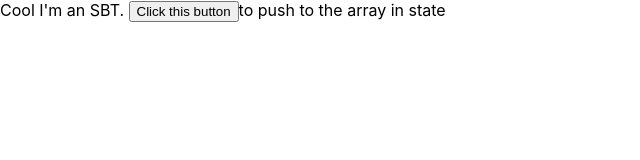
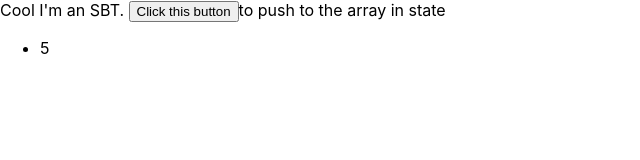
Before and after one commit to hcgaron/immer-generic-module-update, a React (Create React App) app: page / in a window 1280 px wide. Both pictures are taken after a click on the button "Click this button". Shown: the top 160 px of the page, without its empty margins (0-640 px from the left). Built offline with nearby package versions, Linux system fonts and the light colour scheme.

Commit message:
Added rendering of array entries to UL elements to give visual feedback.

```diff
--- a/src/App.tsx
+++ b/src/App.tsx
@@ -1,28 +1,30 @@
-import { useReducer } from 'react';
-import './App.css';
-import { SBT } from './SBT';
-import { produce, Draft, castDraft } from 'immer';
+import { useReducer } from "react";
+import "./App.css";
+import { SBT } from "./SBT";
+import { produce, Draft, castDraft } from "immer";
 
 enum ActionTypes {
-  UpdateSBTState
+  UpdateSBTState,
 }
 
 type UpdateSBTStateAction = {
-  type: ActionTypes.UpdateSBTState,
+  type: ActionTypes.UpdateSBTState;
+  payload: IADCScopedSBTState;
+};
+
+function createUpdateSBTStateAction(
   payload: IADCScopedSBTState
-}
-
-function createUpdateSBTStateAction(payload: IADCScopedSBTState): UpdateSBTStateAction {
+): UpdateSBTStateAction {
   return {
     type: ActionTypes.UpdateSBTState,
-    payload
-  }
+    payload,
+  };
 }
 
 type Actions = UpdateSBTStateAction;
 
 export interface IADCScopedSBTState {
-  [k: string]: any
+  [k: string]: any;
 }
 
 // honestly, we don't even use the state here XD
@@ -33,25 +35,27 @@ function reducer(_state: IADCScopedSBTState, action: Actions) {
   }
 }
 
-const initialState = {}
+const initialState = {};
 
-export type updateStateFunction<T> = (recipe: (draft: Draft<T>) => void) => void;
+export type updateStateFunction<T> = (
+  recipe: (draft: Draft<T>) => void
+) => void;
 // export type updateStateFunction<T> = (fn: (draft: Draft<T>) => WriteableDraft<T>) => void;
-
 
 function App() {
   const [state, dispatch] = useReducer(reducer, initialState);
 
-  function updateSBTState<IADCScopedSBTState>(recipe: updateStateFunction<IADCScopedSBTState>) {
-    const newState = produce(state, recipe)
+  function updateSBTState<IADCScopedSBTState>(
+    recipe: updateStateFunction<IADCScopedSBTState>
+  ) {
+    const newState = produce(state, recipe);
     debugger;
-    dispatch(createUpdateSBTStateAction(newState))
+    dispatch(createUpdateSBTStateAction(newState));
   }
-
 
   return (
     // maybe we have to do an `any` cast in the ADC side
-    <SBT updateState={updateSBTState as any} />
+    <SBT updateState={updateSBTState as any} state={state as any} />
   );
 }
 
--- a/src/SBT.tsx
+++ b/src/SBT.tsx
@@ -1,53 +1,66 @@
-import { useEffect } from "react"
-import { IADCScopedSBTState, updateStateFunction } from "./App"
+import { useEffect } from "react";
+import { IADCScopedSBTState, updateStateFunction } from "./App";
 
 interface ISBTState extends IADCScopedSBTState {
   sceneOne: {
-        textInputOne: string,
-        arrayOne: number[],
-        textInputTwo: string
-    },
+    textInputOne: string;
+    arrayOne: number[];
+    textInputTwo: string;
+  };
   sceneTwo: {
-        textInputOne: string,
-        isSomeRandomDrawerOpen: boolean,
+    textInputOne: string;
+    isSomeRandomDrawerOpen: boolean;
     someComplexObject: {
-            [k: string]: boolean
-        }
-    }
+      [k: string]: boolean;
+    };
+  };
 }
 
 interface SBTProps {
-    updateState: updateStateFunction<ISBTState>
+  updateState: updateStateFunction<ISBTState>;
+  state: ISBTState;
 }
 
 const initialState: ISBTState = {
   sceneOne: {
     textInputOne: "",
     arrayOne: [],
-        textInputTwo: ""
+    textInputTwo: "",
   },
   sceneTwo: {
     textInputOne: "",
     isSomeRandomDrawerOpen: false,
-        someComplexObject: {}
-    }
+    someComplexObject: {},
+  },
+};
+
+export function SBT({ updateState, state }: SBTProps) {
+  // initialize our state when we first load
+  useEffect(() => {
+    updateState((_) => {
+      return initialState;
+    });
+  }, []);
+
+  function handleButtonClick() {
+    updateState((draft) => {
+      // typescript baby!
+      draft.sceneOne.arrayOne.push(5);
+    });
   }
 
-export function SBT({ updateState }: SBTProps) {
-    // initialize our state when we first load
-    useEffect(() => {
-        updateState(_ => {
-            return initialState;
-        })
-    }, [])
-
-    function handleButtonClick() {
-        updateState(draft => {
-            // typescript baby!
-            draft.sceneOne.arrayOne.push(5);
-        })
+  return (
+    <>
+      <div>
+        Cool I'm an SBT.{" "}
+        <button onClick={handleButtonClick}>Click this button</button>to push to
+        the array in state
+      </div>
+      <ul>
+        {state?.sceneOne?.arrayOne?.map((entry, index) => (
+          <li key={index}>{entry}</li>
+        ))}
+      </ul>
+    </>
+  );
 }
-
-
-    return <div>Cool I'm an SBT. <button onClick={handleButtonClick}>Click this button</button>to push to the array in state</div>
-}
```
Lines whose indentation alone changed are shown as unchanged.
